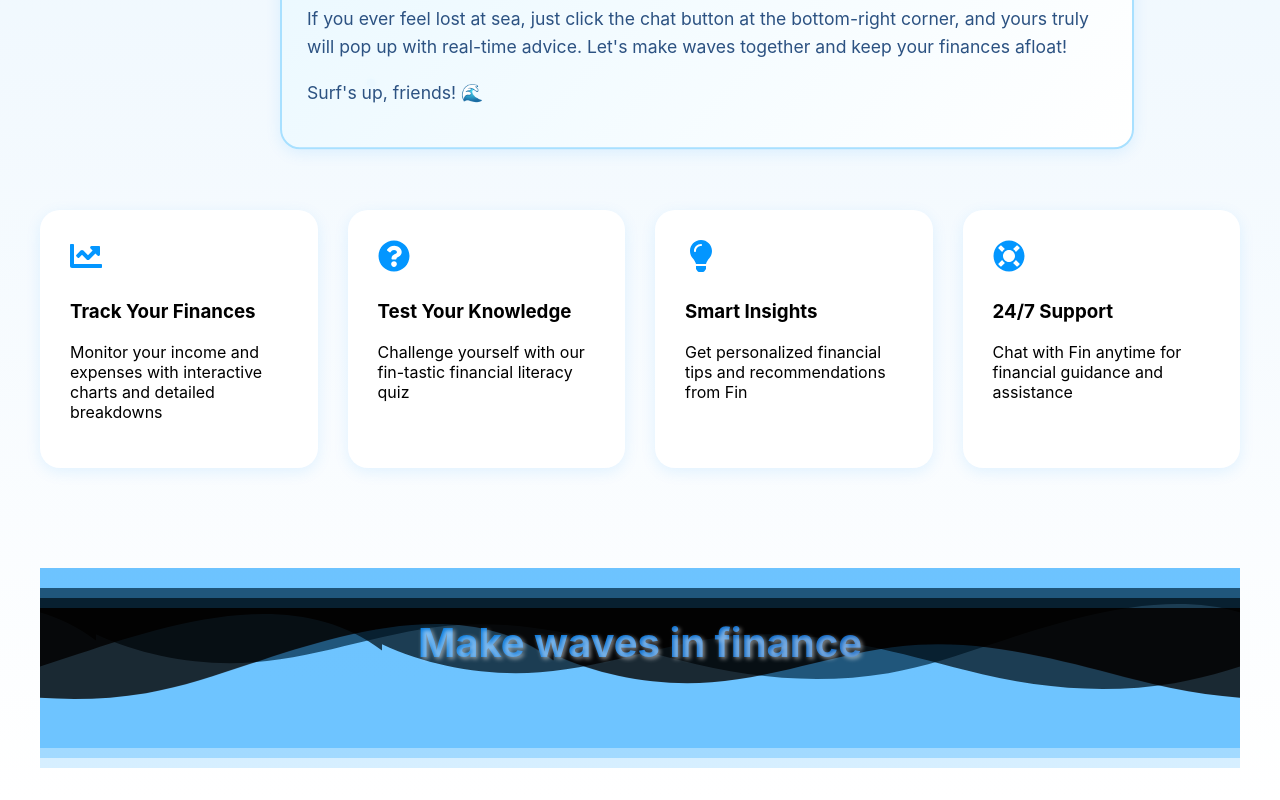
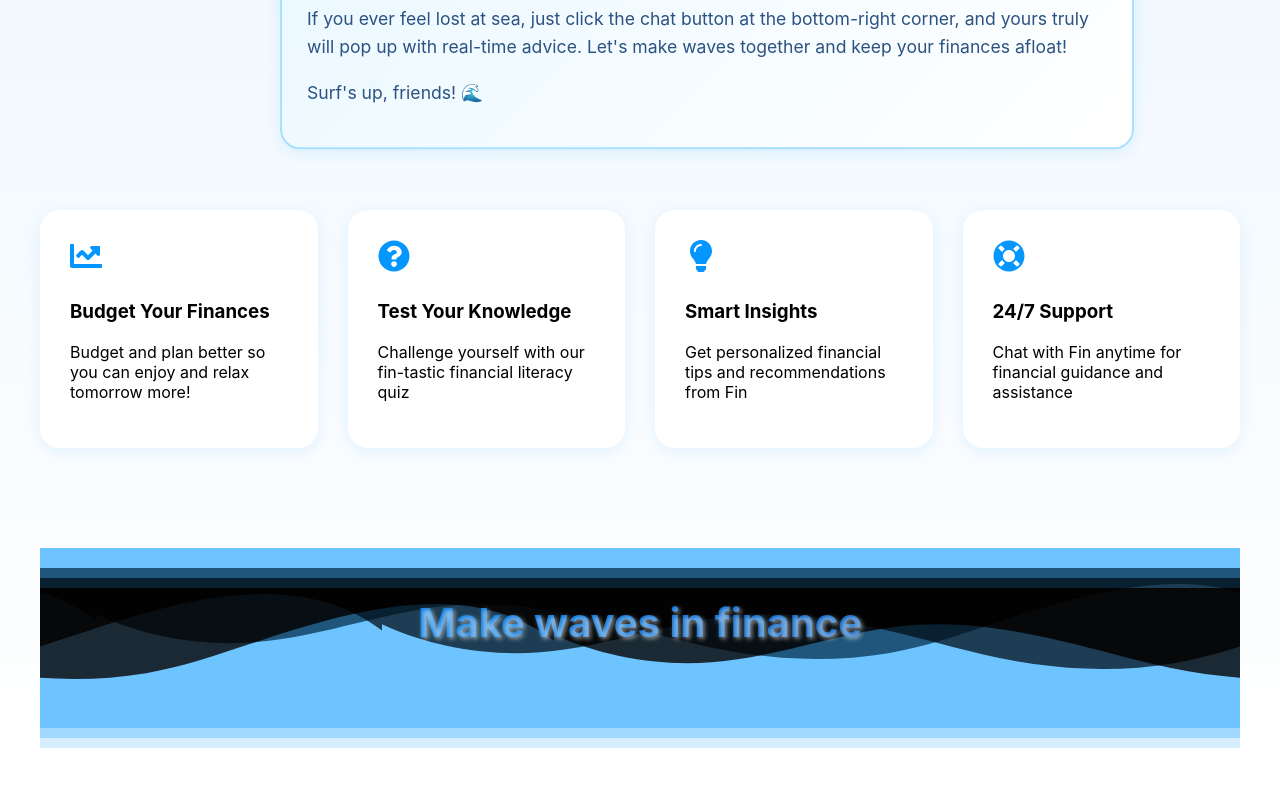
Before and after one commit to SophiaClifton/hashbrown-app, a React (Create React App) app: page / in a window 1280 px wide. Shown: the part 779-1579 px from the top of the page. Built offline with nearby package versions, Linux system fonts and the light colour scheme; no server answers.

Commit message:
yoinkies

```diff
--- a/src/pages/Home.tsx
+++ b/src/pages/Home.tsx
@@ -1,7 +1,7 @@
 import React, { useEffect, useState } from "react";
 import Banner from "../components/Banner";
 import Chatbot from "../components/Chatbot";
-import { useNavigate, useLocation } from 'react-router-dom';
+import { useNavigate, useLocation, Link } from 'react-router-dom';
 import "./Home.css";
 import { FaChartLine, FaQuestionCircle, FaLightbulb, FaLifeRing, FaWater } from 'react-icons/fa';
 
@@ -111,23 +111,23 @@ const Home: React.FC = () => {
 
           {/* Features Grid */}
           <div className="features-grid">
-            <div className="feature-card">
+            <Link to="/income_and_expenses" className="feature-card" style={{ textDecoration: 'none', color: 'inherit' }}>
               <div className="feature-icon">
                 <FaChartLine />
                 <div className="bubble-animation" />
               </div>
-              <h3>Track Your Finances</h3>
-              <p>Monitor your income and expenses with interactive charts and detailed breakdowns</p>
-            </div>
+              <h3>Budget Your Finances</h3>
+              <p>Budget and plan better so you can enjoy and relax tomorrow more! </p>
+            </Link>
 
-            <div className="feature-card">
+            <Link to="/financial-literacy-quiz" className="feature-card" style={{ textDecoration: 'none', color: 'inherit' }}>
               <div className="feature-icon">
                 <FaQuestionCircle />
                 <div className="bubble-animation" />
               </div>
               <h3>Test Your Knowledge</h3>
               <p>Challenge yourself with our fin-tastic financial literacy quiz</p>
-            </div>
+            </Link>
 
             <div className="feature-card">
               <div className="feature-icon">
```
